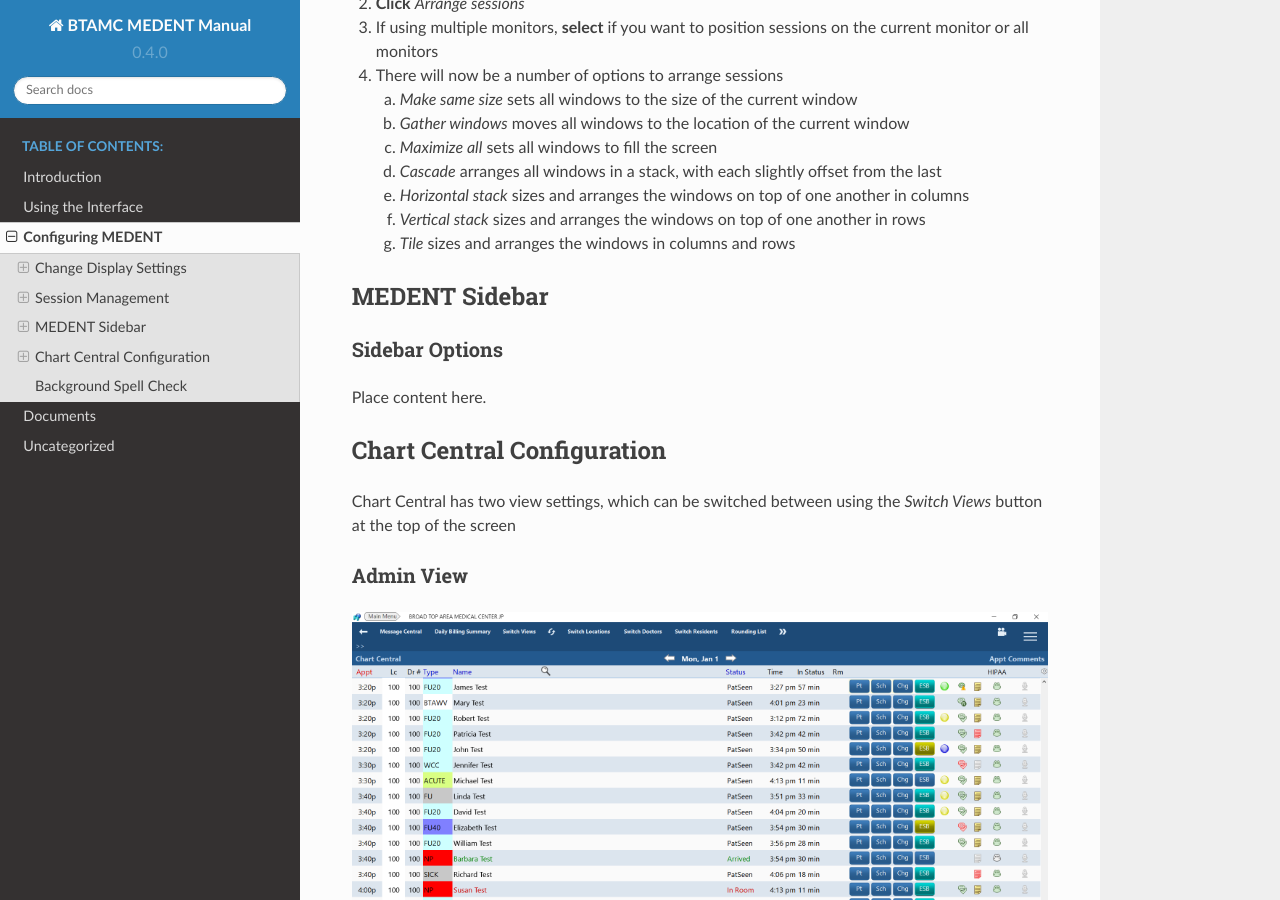
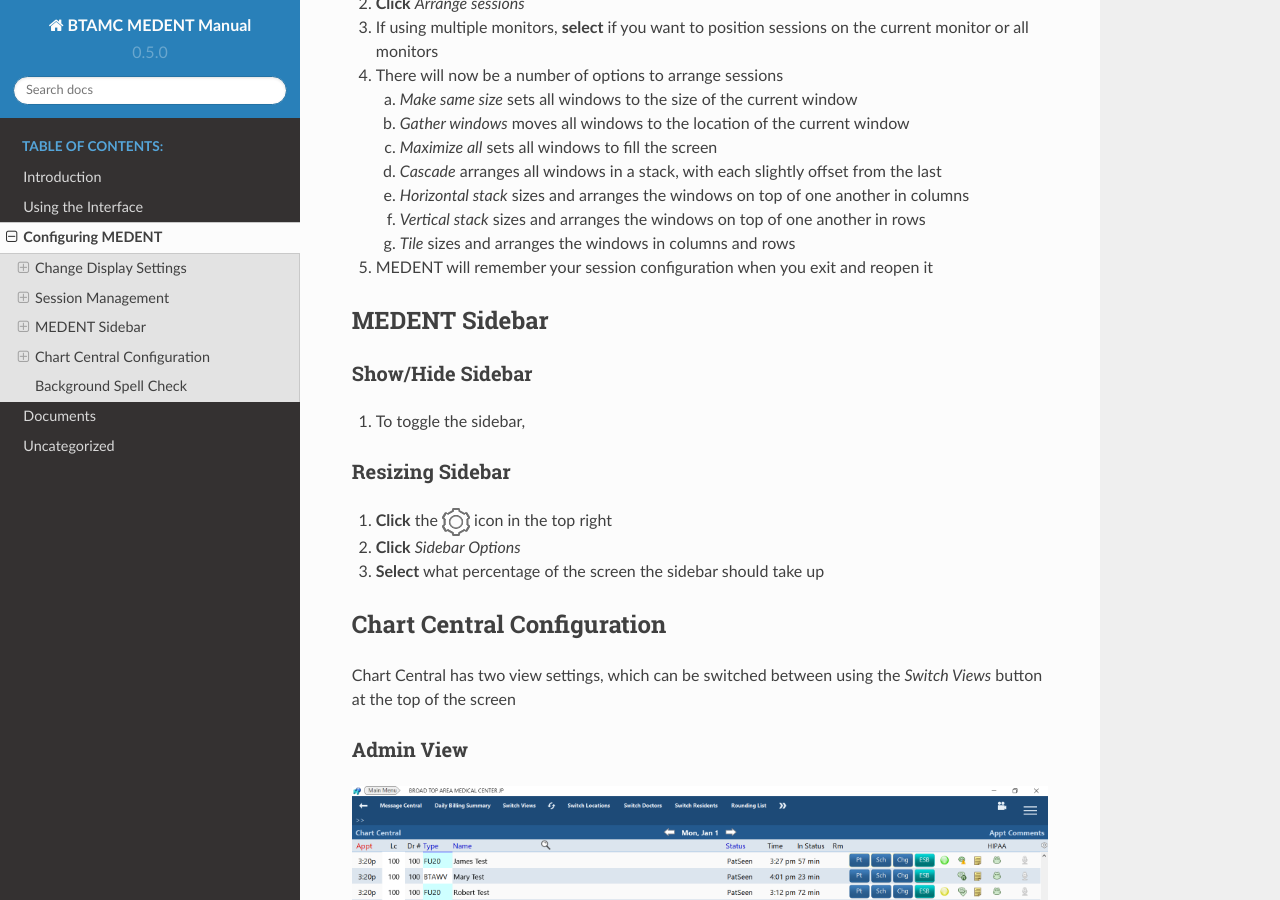
Before and after one commit to pawjwp/MEDENTManual, a Sphinx documentation site: the page built from docs/source/configuring-medent.rst, in a window 1280 px wide and 900 px high, scrolled down 2531 px. Built offline with Sphinx 7.4.7 and the Read the Docs theme 2.0.0, drawn with Linux system fonts in a browser that asks for light colours.

```diff
--- a/docs/source/conf.py
+++ b/docs/source/conf.py
@@ -6,8 +6,8 @@ project = 'BTAMC MEDENT Manual'
 copyright = '2023, Jeremy Parke'
 author = 'Jeremy Parke'
 
-release = '0.4'
-version = '0.4.0'
+release = '0.5'
+version = '0.5.0'
 
 # -- General configuration
 
--- a/docs/source/configuring-medent.rst
+++ b/docs/source/configuring-medent.rst
@@ -1,5 +1,8 @@
 .. |hamburger| image:: images/icons/hamburger.png
-               :height: 20px
+   :height: 20px
+
+.. |gear| image:: images/icons/gear.png
+   :height: 28px
 
 ******************
 Configuring MEDENT
@@ -57,13 +60,22 @@ Arranging and Resizing Sessions
    f. *Vertical stack* sizes and arranges the windows on top of one another in rows
    g. *Tile* sizes and arranges the windows in columns and rows
 
+#. MEDENT will remember your session configuration when you exit and reopen it
+
 MEDENT Sidebar
 ==============
 
-Sidebar Options
----------------
+Show/Hide Sidebar
+-----------------
 
-Place content here.
+#. To toggle the sidebar,
+
+Resizing Sidebar
+----------------
+
+#. **Click** the |gear| icon in the top right
+#. **Click** *Sidebar Options*
+#. **Select** what percentage of the screen the sidebar should take up
 
 Chart Central Configuration
 ===========================
--- a/docs/source/introduction.rst
+++ b/docs/source/introduction.rst
@@ -1,6 +1,9 @@
 ************
 Introduction
 ************
+
+Welcome
+=======
 
 Welcome to the BTAMC MEDENT Manual, a guide to the most frequently used parts of MEDENT.
 
```
Also changed, not shown: docs/source/uncategorized.rst (+4 -8 lines), docs/source/using-the-interface.rst (+24 -0 lines), docs/source/images/icons/gear.png (added), docs/source/images/icons/search.png (added), docs/source/images/pin-to-menu.png (added).
